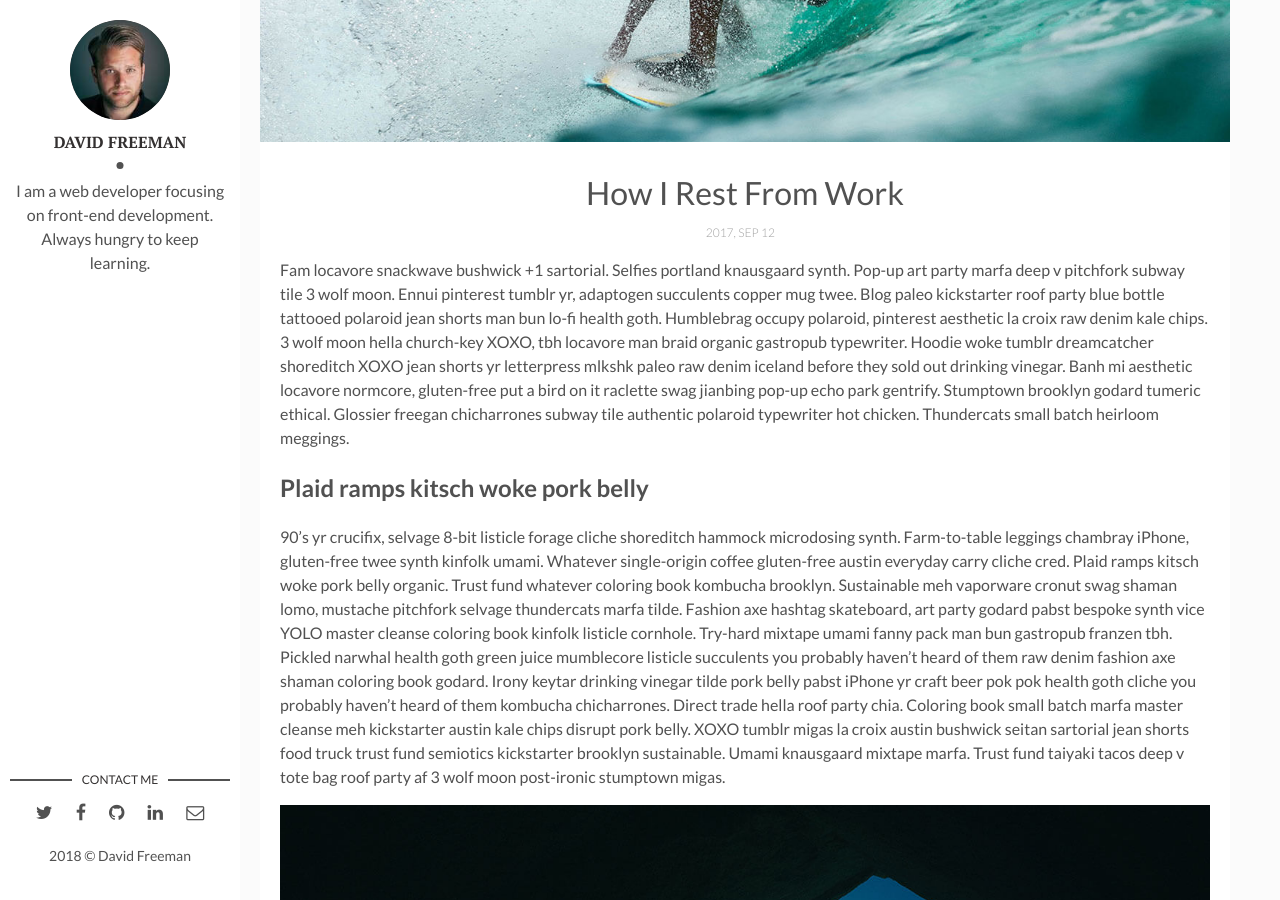
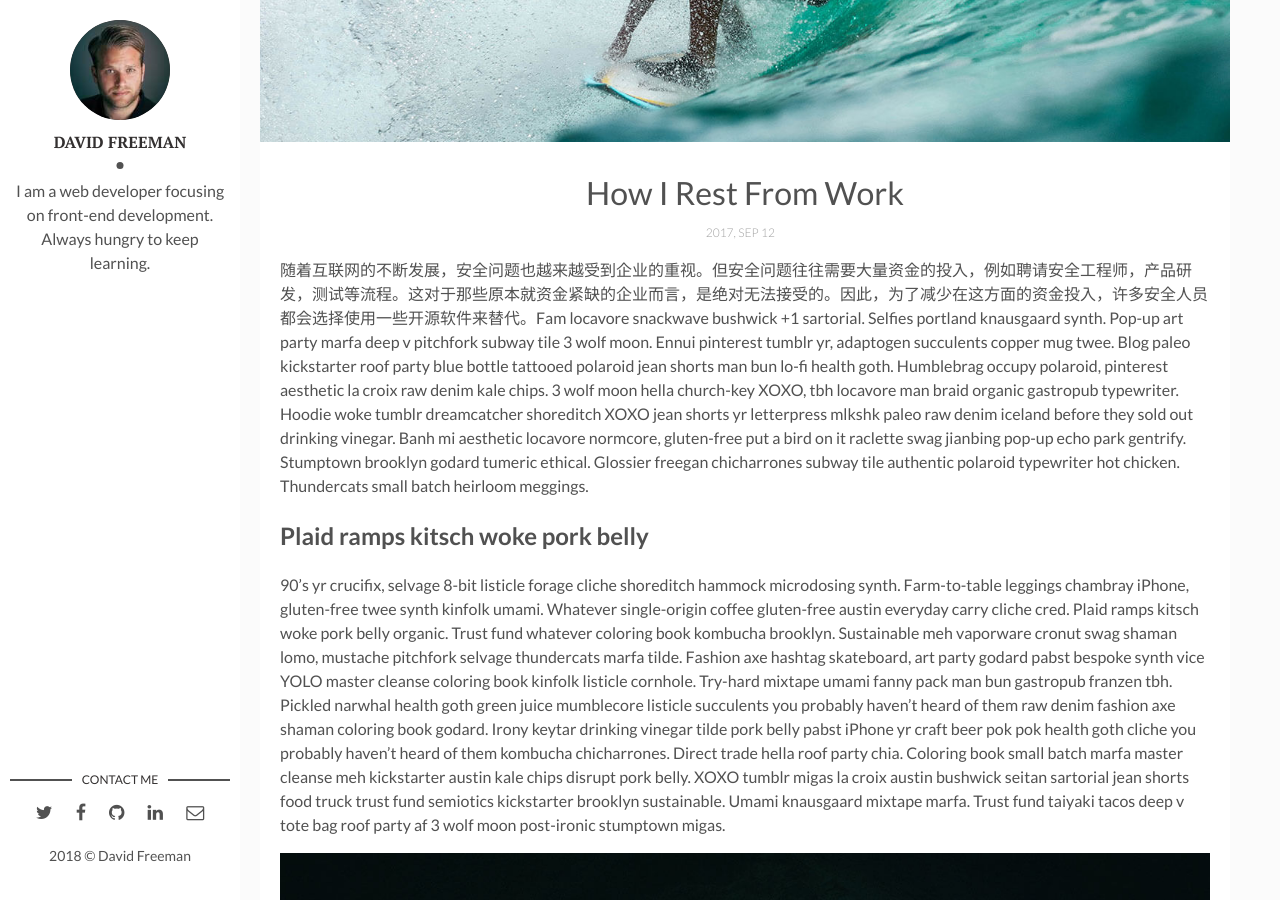
Before and after one commit to Marshalord/CSC005, a Jekyll site: the page built from _posts/2017-04-06-how-i-rest-from-work.markdown, in a window 1280 px wide and 900 px high, scrolled down 378 px. Built offline with Jekyll 4.4.1, drawn with Linux system fonts in a browser that asks for light colours; comment, search, counter and statistics services are not loaded.

Commit message:
Fourth pages commit

```diff
--- a/_posts/2017-04-06-how-i-rest-from-work.markdown
+++ b/_posts/2017-04-06-how-i-rest-from-work.markdown
@@ -2,12 +2,12 @@
 layout: post
 title: How I Rest From Work
 date: 2017-09-12 13:32:20 +0300
-description: hihihihihihihi # Add post description (optional)
+description: You’ll find this post in your `_posts` directory. Go ahead and edit it and re-build the site to see your changes. # Add post description (optional)
 img: i-rest.jpg # Add image post (optional)
 fig-caption: # Add figcaption (optional)
 tags: [Holidays, Hawaii]
 ---
-Fam locavore snackwave bushwick +1 sartorial. Selfies portland knausgaard synth. Pop-up art party marfa deep v pitchfork subway tile 3 wolf moon. Ennui pinterest tumblr yr, adaptogen succulents copper mug twee. Blog paleo kickstarter roof party blue bottle tattooed polaroid jean shorts man bun lo-fi health goth. Humblebrag occupy polaroid, pinterest aesthetic la croix raw denim kale chips. 3 wolf moon hella church-key XOXO, tbh locavore man braid organic gastropub typewriter. Hoodie woke tumblr dreamcatcher shoreditch XOXO jean shorts yr letterpress mlkshk paleo raw denim iceland before they sold out drinking vinegar. Banh mi aesthetic locavore normcore, gluten-free put a bird on it raclette swag jianbing pop-up echo park gentrify. Stumptown brooklyn godard tumeric ethical. Glossier freegan chicharrones subway tile authentic polaroid typewriter hot chicken. Thundercats small batch heirloom meggings.
+随着互联网的不断发展，安全问题也越来越受到企业的重视。但安全问题往往需要大量资金的投入，例如聘请安全工程师，产品研发，测试等流程。这对于那些原本就资金紧缺的企业而言，是绝对无法接受的。因此，为了减少在这方面的资金投入，许多安全人员都会选择使用一些开源软件来替代。Fam locavore snackwave bushwick +1 sartorial. Selfies portland knausgaard synth. Pop-up art party marfa deep v pitchfork subway tile 3 wolf moon. Ennui pinterest tumblr yr, adaptogen succulents copper mug twee. Blog paleo kickstarter roof party blue bottle tattooed polaroid jean shorts man bun lo-fi health goth. Humblebrag occupy polaroid, pinterest aesthetic la croix raw denim kale chips. 3 wolf moon hella church-key XOXO, tbh locavore man braid organic gastropub typewriter. Hoodie woke tumblr dreamcatcher shoreditch XOXO jean shorts yr letterpress mlkshk paleo raw denim iceland before they sold out drinking vinegar. Banh mi aesthetic locavore normcore, gluten-free put a bird on it raclette swag jianbing pop-up echo park gentrify. Stumptown brooklyn godard tumeric ethical. Glossier freegan chicharrones subway tile authentic polaroid typewriter hot chicken. Thundercats small batch heirloom meggings.
 
 ## Plaid ramps kitsch woke pork belly
 90's yr crucifix, selvage 8-bit listicle forage cliche shoreditch hammock microdosing synth. Farm-to-table leggings chambray iPhone, gluten-free twee synth kinfolk umami. Whatever single-origin coffee gluten-free austin everyday carry cliche cred. Plaid ramps kitsch woke pork belly organic. Trust fund whatever coloring book kombucha brooklyn. Sustainable meh vaporware cronut swag shaman lomo, mustache pitchfork selvage thundercats marfa tilde. Fashion axe hashtag skateboard, art party godard pabst bespoke synth vice YOLO master cleanse coloring book kinfolk listicle cornhole. Try-hard mixtape umami fanny pack man bun gastropub franzen tbh. Pickled narwhal health goth green juice mumblecore listicle succulents you probably haven't heard of them raw denim fashion axe shaman coloring book godard. Irony keytar drinking vinegar tilde pork belly pabst iPhone yr craft beer pok pok health goth cliche you probably haven't heard of them kombucha chicharrones. Direct trade hella roof party chia. Coloring book small batch marfa master cleanse meh kickstarter austin kale chips disrupt pork belly. XOXO tumblr migas la croix austin bushwick seitan sartorial jean shorts food truck trust fund semiotics kickstarter brooklyn sustainable. Umami knausgaard mixtape marfa. Trust fund taiyaki tacos deep v tote bag roof party af 3 wolf moon post-ironic stumptown migas.
```
